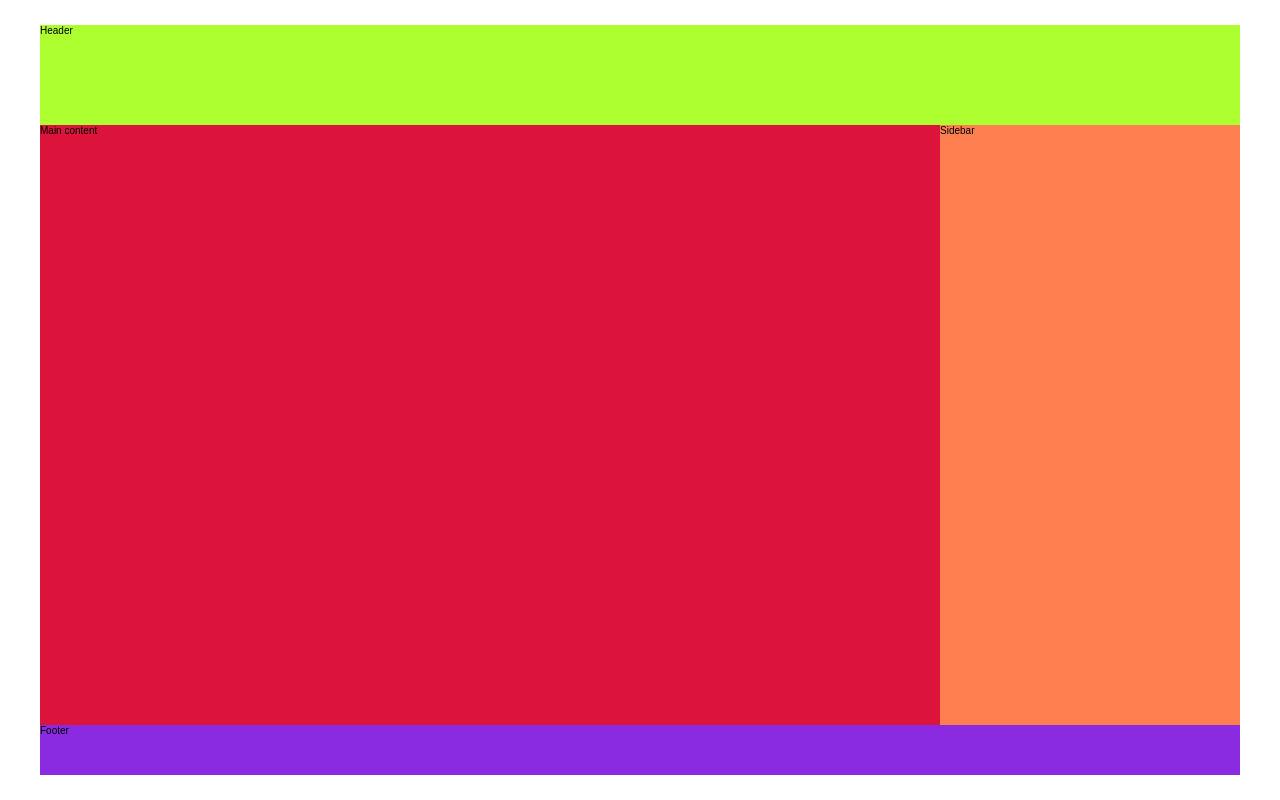
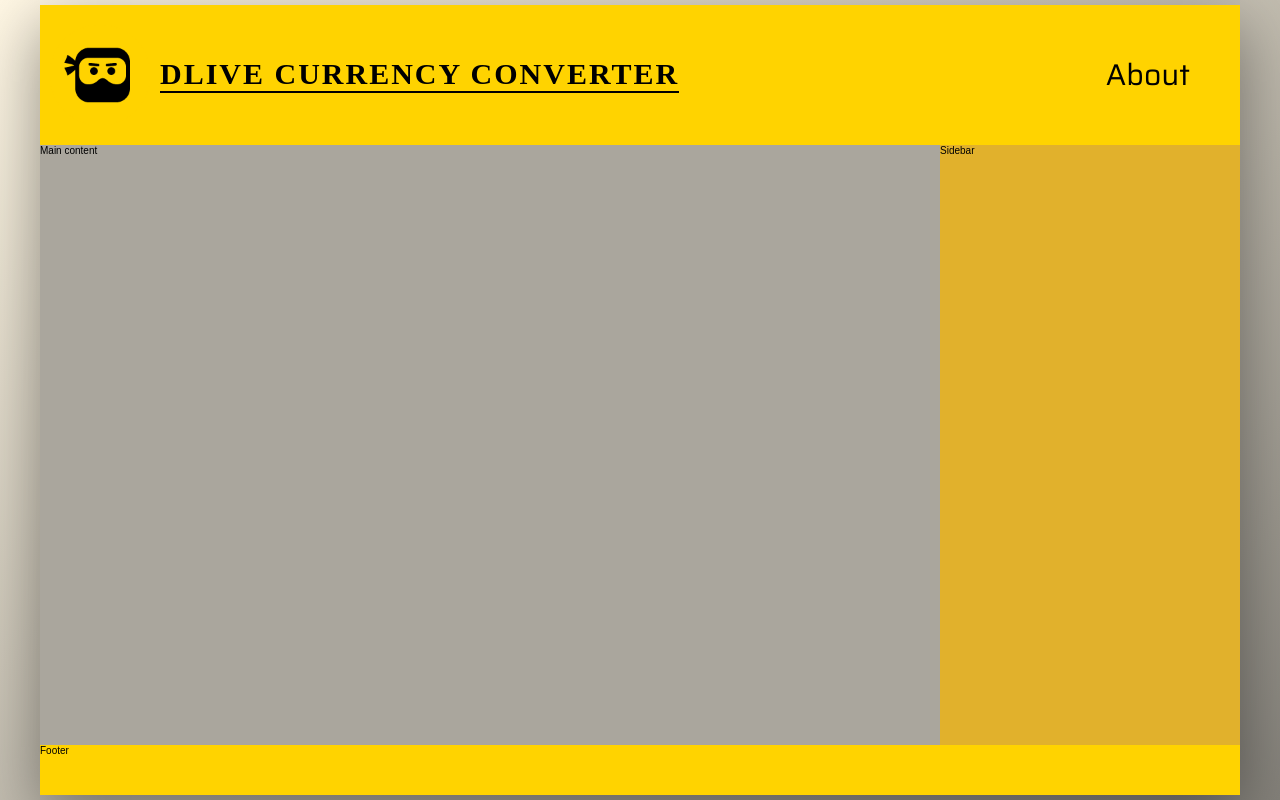
Before and after one commit to VictorH04/Dlive-Converter, a website: page index.html in a window 1280 px wide. Drawn offline with Linux system fonts and the light colour scheme; a web font is replaced by a local one.

Commit message:
Styled the header with Logo and title. Also added About button

```diff
--- a/SASS/base/_base.scss
+++ b/SASS/base/_base.scss
@@ -2,13 +2,16 @@
 
 :root {
     //* COLORS
-
+    --primary-color: #ffd300;
 
     //* SHADOWS
-
+    --shadow-light-1: 0 3.5rem 4rem rgba(0, 0, 0, .4);
+    --shadow-dark-1: 0 2rem 6rem rgba(0, 0, 0, .4);
+    --shadow-dark-2: 0 3rem 5rem rgba(0, 0, 0, .6);
+    --shadow-dark-3: 0 1.5rem 7rem rgba(0, 0, 0, .8);
 
     //* BORDERS
-
+    --border-bottom-1: .2rem solid #000;
 
     //* MARGINS
 
@@ -17,7 +20,7 @@
 
 
     //* FONT-SIZES
-
+    --fs-primary: 3rem;
 }
 
 /* MEDIA QUERY SIZES */
@@ -55,4 +58,6 @@ body {
     min-height: 100vh;
     display: grid;
     place-items: center;
+
+    background-image: linear-gradient(to right bottom, #fff7e4, #84817a);
 }
--- a/SASS/base/_layout.scss
+++ b/SASS/base/_layout.scss
@@ -1,35 +1,80 @@
-.body_container {}
-
-.wrapper {}
-
 .grid_container {
     display: grid;
-    grid-template-rows: 10rem 30rem 30rem 5rem;
+    grid-template-rows: 14rem 30rem 30rem 5rem;
     grid-template-columns: repeat(4, 30rem);
-    grid-template-areas: "header header header header"
-        "main main main sidebar"
-        "main main main sidebar"
+    grid-template-areas: "header header header header""main main main sidebar""main main main sidebar"
         "footer footer footer footer";
 
-
+    box-shadow: var(--shadow-dark-1);
 
     &__header {
+        position: relative;
+        display: flex;
         grid-area: header;
-        background-color: greenyellow;
+        background-color: var(--primary-color);
+        padding: 1rem;
+
+        &--logo {
+            align-self: center;
+            width: 10rem;
+            height: 10rem;
+            background-image: url(/img/NinjaCircle_Small.png);
+            background-size: cover;
+            margin-right: 1rem;
+        }
+
+        &--title {
+            align-self: center;
+
+            font-family: Kelly Slab;
+            text-transform: uppercase;
+            font-weight: 700;
+            font-size: var(--fs-primary);
+            letter-spacing: .2rem;
+
+            border-bottom: var(--border-bottom-1);
+        }
+
+        &--about {
+            font-size: var(--fs-primary);
+            align-self: center;
+            color: #000;
+
+            font-weight: 400;
+            text-decoration: none;
+            font-family: Saira;
+
+            position: absolute;
+            right: 5rem;
+            transition: all .3s;
+        }
+
+        &--about::after {
+            content: '';
+            display: block;
+            width: 0rem;
+            height: .2rem;
+            background: #000;
+            transition: all .3s ease-out;
+        }
+
+        &--about:hover::after {
+            width: 100%;
+        }
     }
 
     &__maincontent {
         grid-area: main;
-        background-color: crimson;
+        background-color: #aaa69d;
     }
 
     &__sidebar {
         grid-area: sidebar;
-        background-color: coral;
+        background-color: #e1b12c;
     }
 
     &__footer {
         grid-area: footer;
-        background-color: blueviolet;
+        background-color: var(--primary-color);
     }
 }
--- a/index.html
+++ b/index.html
@@ -7,15 +7,30 @@
     <meta name="description" content="">
     <meta name="viewport" content="width=device-width, initial-scale=1">
     <link rel="stylesheet" href="css/style.css">
+    <link rel="stylesheet" href="https://use.fontawesome.com/releases/v5.11.2/css/all.css"
+        integrity="sha384-KA6wR/X5RY4zFAHpv/CnoG2UW1uogYfdnP67Uv7eULvTveboZJg0qUpmJZb5VqzN" crossorigin="anonymous">
+    <link href="https://fonts.googleapis.com/css?family=Saira:300,400,500&display=swap" rel="stylesheet">
+    <link href="https://fonts.googleapis.com/css?family=Kelly+Slab&display=swap" rel="stylesheet">
 </head>
 
 <body>
     <div class="body_container">
 
-        <div class="wrapper">
+
         <div class="grid_container">
             <div class="grid_container__header">
-                    Header
+
+
+                <div class="grid_container__header--logo">
+                    <!-- <img src="/img/Full_Logo_Original.png" alt="Dlive Full_Logo_Original"> -->
+                </div>
+
+
+                <div class="grid_container__header--title">
+                    Dlive currency converter
+                </div>
+
+                <a href="#" class="grid_container__header--about" id="about">About</a>
             </div>
 
             <div class="grid_container__maincontent">
@@ -30,7 +45,7 @@
                 Footer
             </div>
         </div>
-        </div>
+
 
     </div>
 
```
Also changed, not shown: CSS/style.css, img/Full_Logo_Original.png (added), img/NinjaCircle_Small.png (added), img/Type_Original.png (added). Lines whose indentation alone changed are shown as unchanged.
